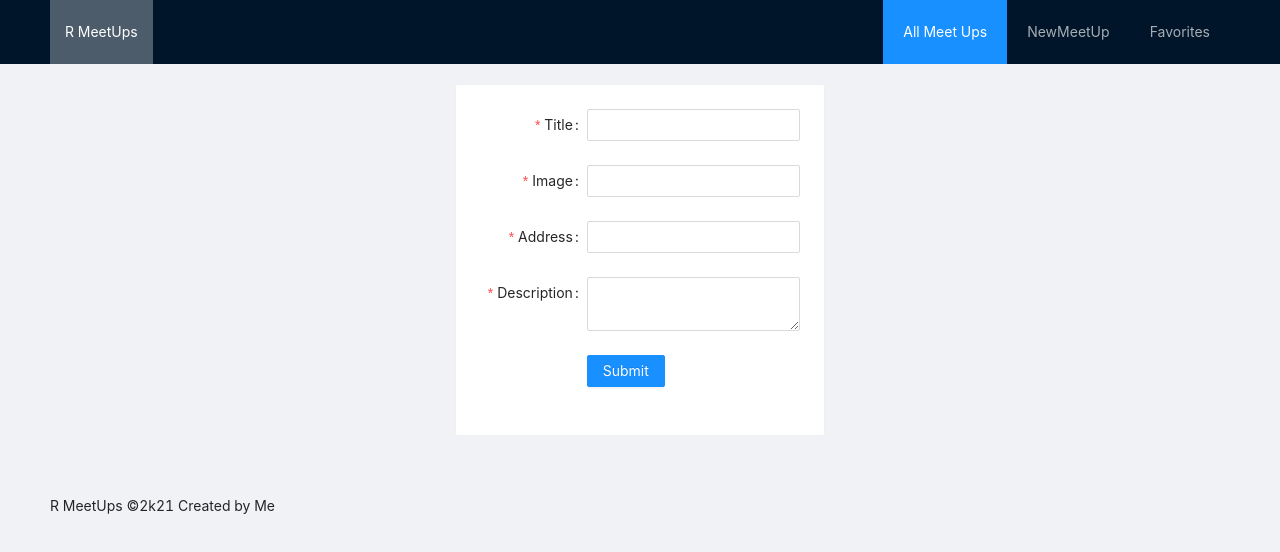
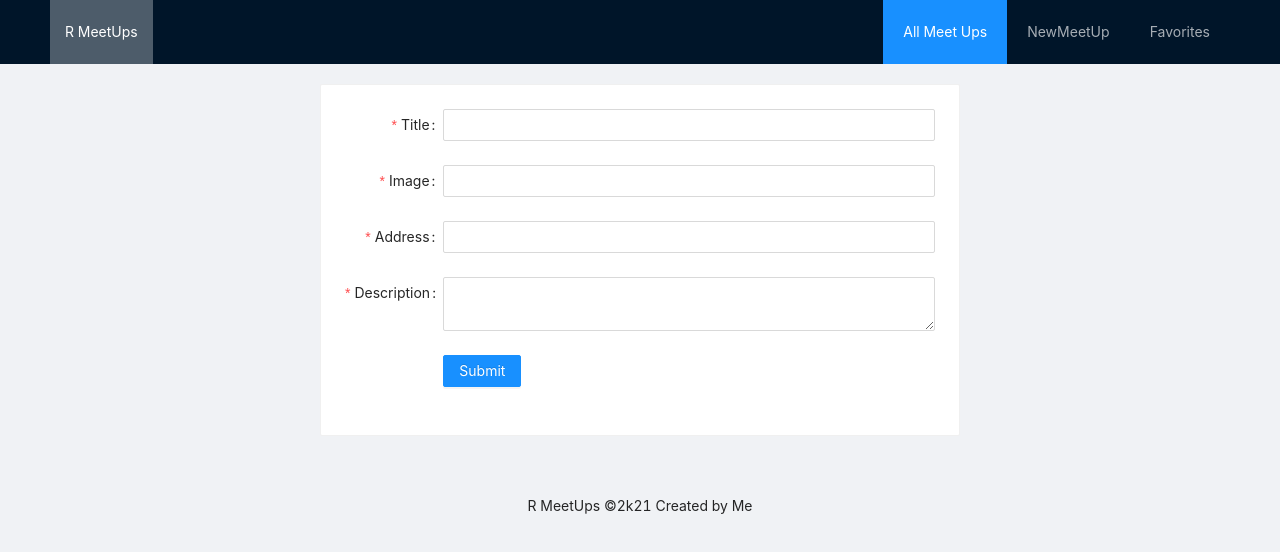
Before and after one commit to autoex/React-Crash-Course-for-Beginners-2021, a React (Create React App) app: page /new in a window 1280 px wide. Shown: the top 552 px of the page. Built offline with nearby package versions, Linux system fonts and the light colour scheme.

Commit message:
https://www.youtube.com/watch?v=Dorf8i6lCuk&t=6397s everything is done until firebase connection

```diff
--- a/src/App.js
+++ b/src/App.js
@@ -27,7 +27,7 @@ const App = () => {
                             exact={route.exact}/>)}
                 </Switch>
             </Content>
-            <Footer>
+            <Footer >
                 R MeetUps ©2k21 Created by Me
             </Footer>
         </Layout>
--- a/src/components/FormMeetUp.js
+++ b/src/components/FormMeetUp.js
@@ -3,7 +3,8 @@ import { Form, Input, Button, Checkbox } from 'antd';
 
 const FormMeetUp = () => {
     const onFinish = (values) => {
-        console.log('Success:', values);
+        const newMeetUp = values;
+        console.log('Success:', newMeetUp);
     };
 
     const onFinishFailed = (errorInfo) => {
@@ -12,8 +13,8 @@ const FormMeetUp = () => {
     return (
         <Form
             name="basic"
-            labelCol={{ span: 8 }}
-            wrapperCol={{ span: 16 }}
+            labelCol={{ span: 4 }}
+            wrapperCol={{ span: 20 }}
             initialValues={{ remember: true }}
             onFinish={onFinish}
             onFinishFailed={onFinishFailed}
@@ -60,7 +61,7 @@ const FormMeetUp = () => {
 
 
 
-            <Form.Item wrapperCol={{ offset: 8, span: 16 }}>
+            <Form.Item wrapperCol={{ offset: 4, span: 20 }}>
                 <Button type="primary" htmlType="submit">
                     Submit
                 </Button>
--- a/src/index.css
+++ b/src/index.css
@@ -30,3 +30,6 @@ body {
 .ant-card {
     margin-bottom: 15px!important;
 }
+.ant-layout-footer {
+    text-align: center;
+}
--- a/src/pages/NewMeetUp.js
+++ b/src/pages/NewMeetUp.js
@@ -4,7 +4,7 @@ import {Card} from "antd";
 
 const NewMeetUp = () => {
     return (
-        <Card hoverable>
+        <Card hoverable style={{width: 640}}>
             <FormMeetUp/>
         </Card>
     );
```
